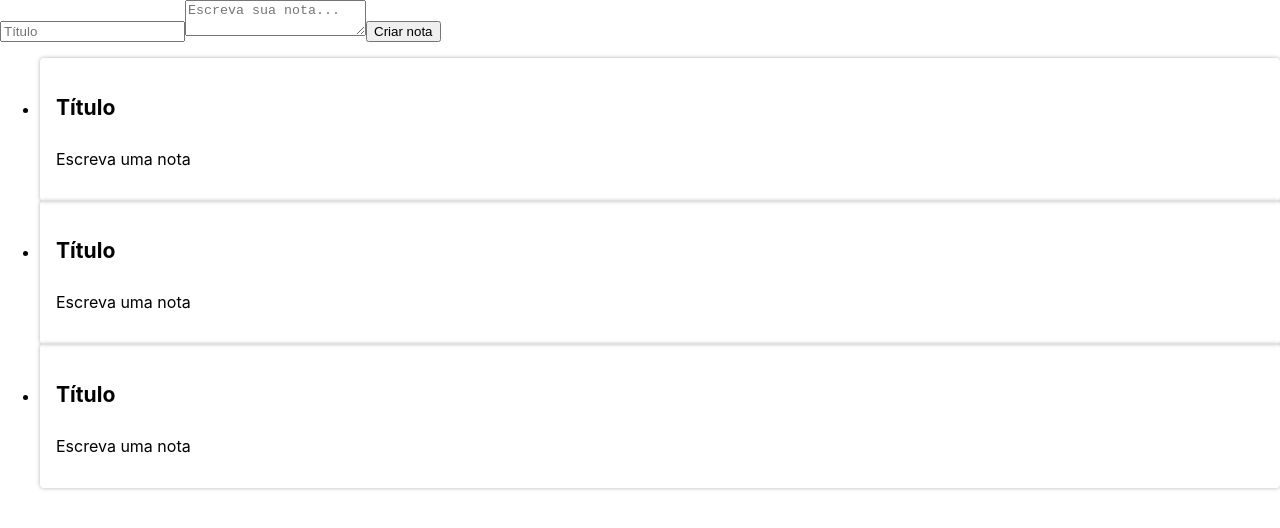
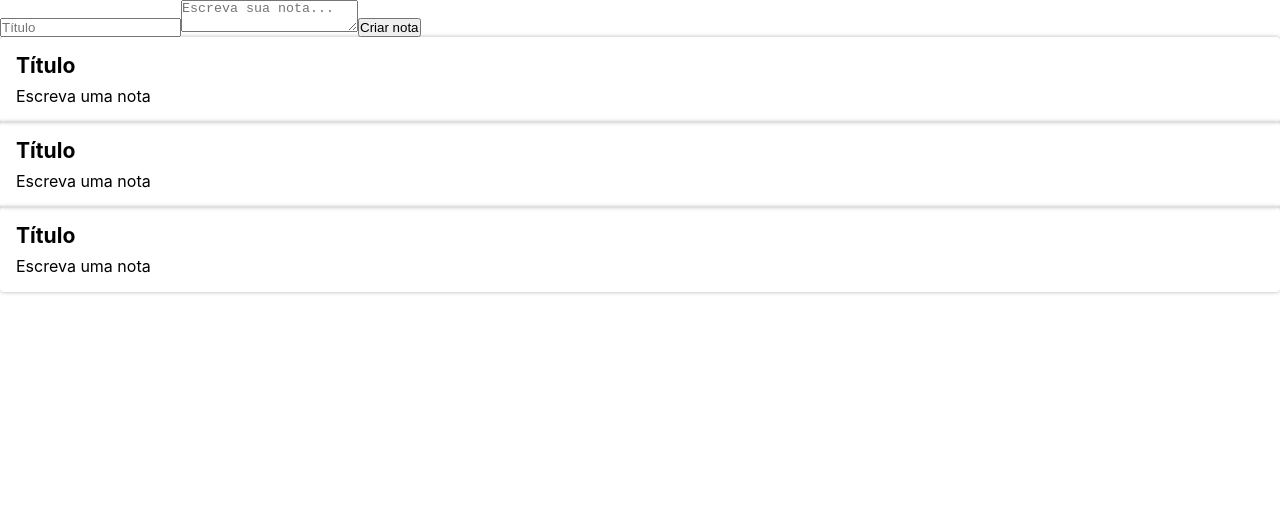
Before and after one commit to luizfelper/Bloco-de-Notas, a React (Create React App) app: page / in a window 1280 px wide. Shown: the top 528 px of the page. Built offline with nearby package versions, Linux system fonts and the light colour scheme.

Commit message:
Zerar margin e padding

```diff
--- a/src/components/CardNota/estilo.css
+++ b/src/components/CardNota/estilo.css
@@ -1,3 +1,9 @@
+* {
+    margin: 0;
+    padding: 0;
+}
+
+
 .card-nota {
     flex-direction: columns;
     align-items: flex-start;
@@ -9,6 +15,9 @@
     padding: 16px;
 }
 
+ul {
+    list-style: none;
+}
 .card-nota_cabeçalho {
     font-size: 1.1em;
     display: flex;
```
